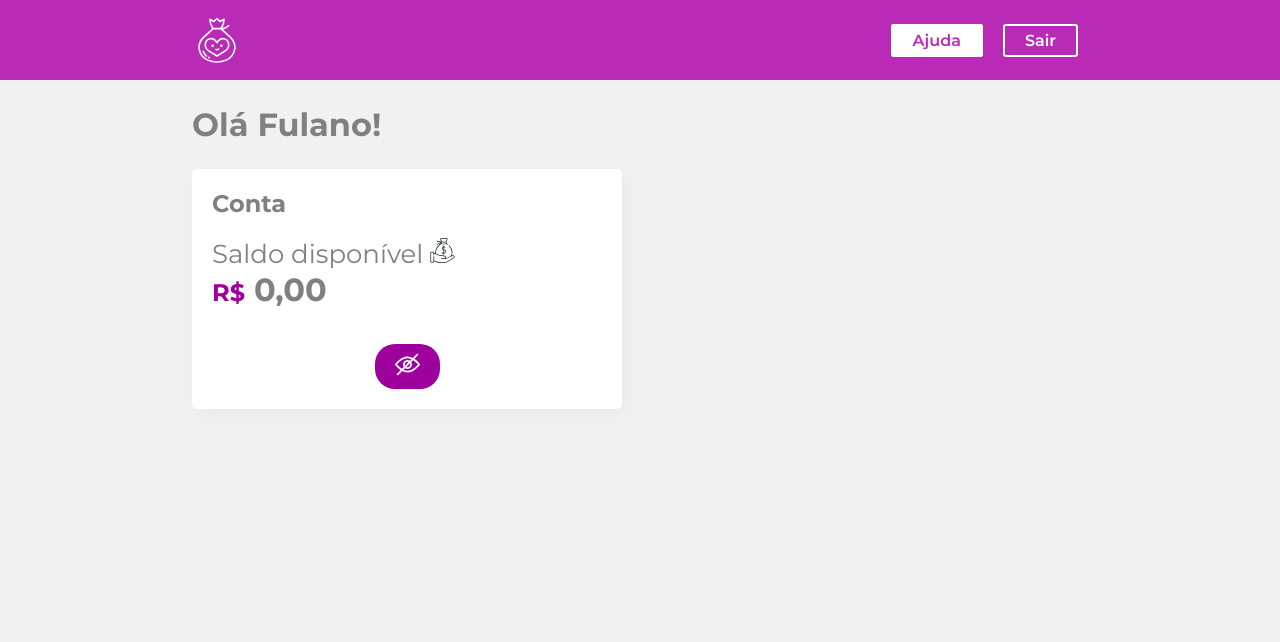
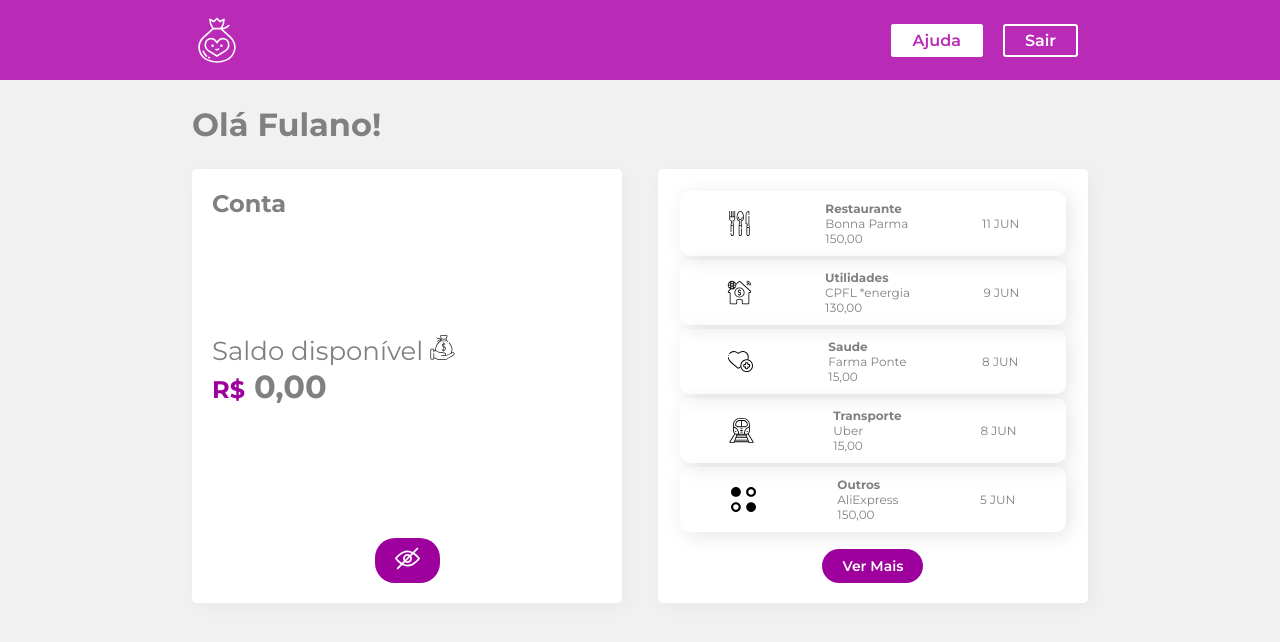
Before and after one commit to aleeeguevara/styled-components, a React (Create React App) app: page / in a window 1280 px wide. Shown: the top 642 px of the page. Built offline with nearby package versions, Linux system fonts and the light colour scheme.

Commit message:
Adicionar novo item de extrato

```diff
--- a/src/Components/Container/index.jsx
+++ b/src/Components/Container/index.jsx
@@ -1,8 +1,8 @@
 import React from "react";
-
 import Titulo from "../Titulo";
 import Conta from "../Conta";
 import styled from "styled-components";
+import Extrato from "../Extrato";
 
 const Container = styled.div`
   background-color: #f1f1f1;
@@ -17,7 +17,6 @@ const Conteudo = styled.section`
   @media (max-width: 800px) {
     flex-direction: column;
   }
-
 `;
 
 export default () => {
@@ -26,6 +25,7 @@ export default () => {
       <Titulo>Olá Fulano!</Titulo>
       <Conteudo>
         <Conta />
+        <Extrato />
       </Conteudo>
     </Container>
   );
--- /dev/null
+++ b/src/Components/Extrato/index.jsx
@@ -0,0 +1,25 @@
+import React from "react";
+import { Box, Btn } from "../UI";
+import { extratoLista } from "../../info";
+import Items from "../Items";
+
+const Extrato = () => {
+  return (
+    <Box>
+      {extratoLista.updates.map(({ id, type, from, value, date }) => {
+        return (
+          <Items
+            key={id}
+            type={type}
+            from={from}
+            value={value}
+            date={date}
+          ></Items>
+        );
+      })}
+      <Btn>Ver Mais</Btn>
+    </Box>
+  );
+};
+
+export default Extrato;
--- /dev/null
+++ b/src/Components/ImageFilter.js
@@ -0,0 +1,19 @@
+import React from "react";
+import alimetacao from "../assets/images/alimentacao.svg";
+import outros from "../assets/images/outros.svg";
+import saude from "../assets/images/saude.svg";
+import transporte from "../assets/images/transporte.svg";
+import utilidades from "../assets/images/utilidades.svg";
+import { Icone } from "./UI";
+
+export default (type) => {
+  const Images = {
+    Restaurante: <Icone src={alimetacao} alt="Restaurate" />,
+    Utilidades: <Icone src={utilidades} alt="Utilidades" />,
+    Saude: <Icone src={saude} alt="Saude" />,
+    Transporte: <Icone src={transporte} alt="Transporte" />,
+    default: <Icone src={outros} alt="Outros" />,
+  };
+
+  return Images[type] || Images.default;
+};
--- /dev/null
+++ b/src/Components/Item/index.jsx
@@ -0,0 +1,21 @@
+import React from 'react';
+import styled from 'styled-components';
+
+const Item = styled.div`
+    display: flex;
+    flex-direction: column;
+
+    .text{
+        font-weight: bold;
+    }
+`
+
+export default ({type, from, value}) =>{
+    return(
+        <Item>
+          <span className="text">{type}</span>
+          <span>{from}</span>
+          <span>{value}</span>
+        </Item>
+    )
+}
--- /dev/null
+++ b/src/Components/Items/index.jsx
@@ -0,0 +1,25 @@
+import React from 'react';
+import styled from 'styled-components';
+import ImageFilter from '../ImageFilter';
+import Item from '../Item';
+
+const Items = styled.div`
+    box-shadow: 4px 4px 20px 0px rgba(0,0,0,0.1);
+    border-radius: 10px;
+    margin: 2px;
+    display: flex;
+    align-items: center;
+    justify-content: space-around;
+    padding: 10px;
+    font-size: 12px;
+`;
+
+export default (props)=> {
+    return(
+        <Items>
+            {ImageFilter(props.type)}
+            <Item {...props}/>
+            <span>{props.date}</span>
+        </Items>
+    )
+}
--- a/src/Components/UI/index.js
+++ b/src/Components/UI/index.js
@@ -15,8 +15,9 @@ export const Box = styled.div`
   width: 48%;
 
   @media (max-width: 800px) {
-      width: 95%;
-      margin: 5px;
+    width: 95%;
+    margin: 5px;
+  }
 `;
 
 export const Btn = styled.button`
```
